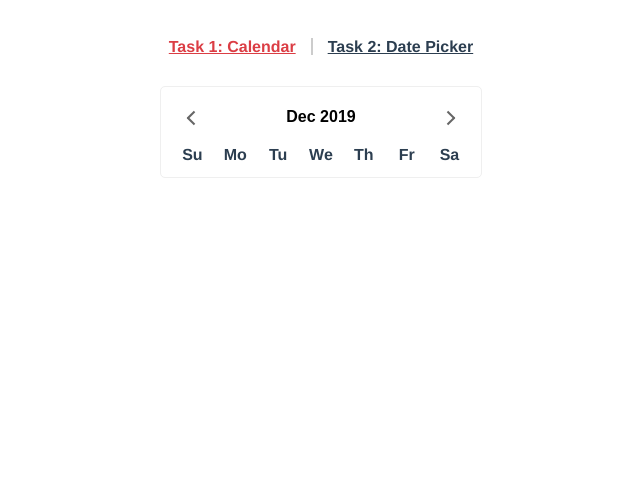
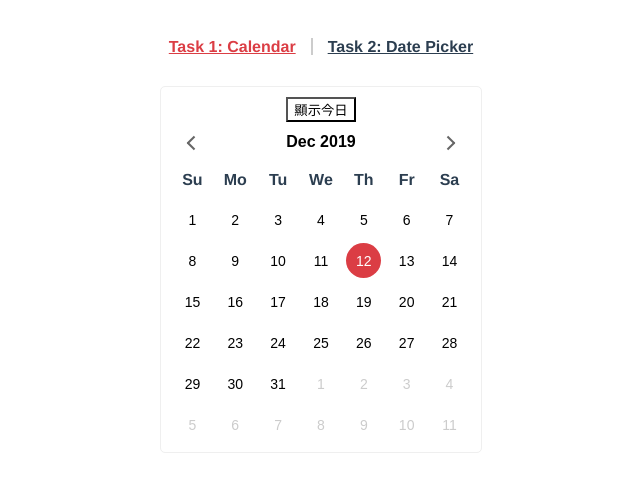
Before and after one commit to askiebaby/my-vue-calendar, a Vue app: page /calendar in a window 1280 px wide. Shown: the top 492 px of the page, without its empty margins (319-959 px from the left). Built offline with nearby package versions, Linux system fonts and the light colour scheme.

Commit message:
Feat: Finish calendar toggling month function

```diff
--- a/src/components/CalendarWidget.vue
+++ b/src/components/CalendarWidget.vue
@@ -1,7 +1,8 @@
 <template>
   <section class="calendar">
-    <CalendarNav :today="today" @update:adjustMonth="adjustMonth($event)" />
-    <CalendarBody />
+    <button @click="setToday">顯示今日</button>
+    <CalendarNav :today="today" :calendar="calendar" @update:adjustMonth="adjustMonth($event)" />
+    <CalendarBody :today="today" :calendar="calendar" />
   </section>
 </template>
 
@@ -20,6 +21,12 @@ export default {
         date: 25,
         day: 3,
       },
+      calendar: {
+        year: 2019,
+        month: 11,
+        date: 25,
+        day: 3,
+      },
     };
   },
   computed: {},
@@ -32,10 +39,10 @@ export default {
      */
     setToday() {
       const todayDate = new Date();
-      this.today.year = todayDate.getFullYear();
-      this.today.month = todayDate.getMonth();
-      this.today.date = todayDate.getDate();
-      this.today.day = todayDate.getDay();
+      this.today.year = this.calendar.year = todayDate.getFullYear();
+      this.today.month = this.calendar.month = todayDate.getMonth();
+      this.today.date = this.calendar.date = todayDate.getDate();
+      this.today.day = this.calendar.day = todayDate.getDay();
     },
 
     /**
@@ -43,7 +50,7 @@ export default {
      * @param yearNum 上一年、下一年
      */
     adjustYear(yearNum) {
-      this.today.year += yearNum;
+      this.calendar.year += yearNum;
     },
 
     /**
@@ -51,19 +58,19 @@ export default {
      * @param monthNum 上個月、下個月
      */
     adjustMonth({ monthNum }) {
-      const monthResult = (this.today.month += monthNum);
+      const monthResult = (this.calendar.month += monthNum);
 
       if (monthResult > 11) {
         // 大於 12 月時
-        this.today.month = 0;
+        this.calendar.month = 0;
         this.adjustYear(1);
       } else if (monthResult < 0) {
         // 小於 1 月時
-        this.today.month = 11;
+        this.calendar.month = 11;
         this.adjustYear(-1);
       } else {
         // 合理範圍內
-        this.today.month = monthResult;
+        this.calendar.month = monthResult;
       }
     },
   },
--- a/src/components/calendar/CalendarBody.vue
+++ b/src/components/calendar/CalendarBody.vue
@@ -12,14 +12,38 @@
     </div>
 
     <!-- days -->
-    <div></div>
+    <div class="calendar__week" v-for="(week, weekIndex) in 6" :key="weekIndex">
+      <button
+        v-for="(day, dayIndex) in 7"
+        :key="dayIndex"
+        :data-date="getDayIndex(week, day)"
+        :class="[
+          'calendar__day',
+        {
+          'calendar__today': checkIsToday(getDayIndex(week, day)),
+          'calendar__this-month': checkDayIsInMonth(getDayIndex(week, day)),
+          'calendar__day--selected':checkIsToday(getDayIndex(week, day)),
+        }]"
+      >{{getDayIndex(week, day).getDate()}}</button>
+    </div>
   </section>
 </template>
 
 <script>
 export default {
   name: 'CalendarBody',
-  props: {},
+  props: {
+    today: {
+      type: Object,
+      default: () => {},
+      required: true,
+    },
+    calendar: {
+      type: Object,
+      default: () => {},
+      required: true,
+    },
+  },
   data() {
     return {
       weekdays: {
@@ -35,8 +59,70 @@ export default {
       },
     };
   },
-  computed: {},
-  methods: {},
+  computed: {
+    // 一個月的第一天是星期幾，day 起始是 0 星期日
+    monthFirstDay() {
+      return new Date(this.calendar.year, this.calendar.month, 1).getDay();
+    },
+
+    // 推算日曆第一格
+    calendarFirstDay() {
+      const date = new Date(
+        this.calendar.year,
+        this.calendar.month,
+        1 - this.monthFirstDay
+      );
+      return {
+        year: date.getFullYear(),
+        month: date.getMonth(),
+        date: date.getDate(),
+        day: date.getDay(),
+      };
+    },
+
+    // 計算應該是幾天
+    calendarDays() {
+      const monthDays = [];
+      let calendar;
+
+      for (let date = 0; date < 42; date++) {
+        calendar = new Date(
+          this.calendarFirstDay.year,
+          this.calendarFirstDay.month,
+          this.calendarFirstDay.date + date
+        );
+        monthDays.push(calendar);
+      }
+
+      return monthDays;
+    },
+  },
+  methods: {
+    // 取得該日期的 date 物件
+    getDayIndex(week, day) {
+      return this.calendarDays[(week - 1) * 7 + (day - 1)];
+    },
+
+    // 確認是否為當日的日期
+    checkIsToday(date) {
+      return (
+        date.getFullYear() === this.today.year &&
+        date.getMonth() === this.today.month &&
+        date.getDate() === this.today.date
+      );
+    },
+
+    // 確認是否為當月的日期
+    checkDayIsInMonth(date) {
+      return this.checkIsThisYear(date) && this.checkIsThisMonth(date);
+    },
+    checkIsThisMonth(date) {
+      return date.getMonth() === this.calendar.month;
+    },
+    checkIsThisYear(date) {
+      return date.getFullYear() === this.calendar.year;
+    },
+  },
   components: {},
 };
 </script>
@@ -59,6 +145,54 @@ export default {
       width: 25px;
       height: 25px;
       font-weight: 600;
+      margin-bottom: 10px;
+    }
+
+    &__week {
+      display: flex;
+      justify-content: space-around;
+      align-items: center;
+    }
+
+    &__week + &__week {
+      margin-top: 6px;
+    }
+
+    &__day {
+      display: flex;
+      justify-content: center;
+      align-items: center;
+      font-size: 0.875rem;
+      width: 35px;
+      height: 35px;
+      border: 0;
+      border-radius: 50%;
+      padding: 0;
+      border: 0;
+
+      // 非當月日期顏色
+      color: #cccccc;
+    }
+
+    &__this-month {
+      // 當月日期基底顏色
+      color: #000000;
+    }
+
+    &__today {
+      // 日期當日顏色
+      color: #db3d44;
+    }
+
+    .calendar__day--selected {
+      // 選中日期後覆蓋的樣式
+      background-color: #db3d44;
+      color: #ffffff;
+
+      &:hover {
+        background-color: #db3d44;
+        color: #ffffff;
+      }
     }
   }
 </style>
--- a/src/components/calendar/CalendarNav.vue
+++ b/src/components/calendar/CalendarNav.vue
@@ -24,6 +24,11 @@ export default {
       default: () => {},
       required: true,
     },
+    calendar: {
+      type: Object,
+      default: () => {},
+      required: true,
+    },
   },
   data() {
     return {
@@ -45,7 +50,9 @@ export default {
   },
   computed: {
     thisYearAndMonthDisplay() {
-      return `${this.monthEN[this.today.month].slice(0, 3)} ${this.today.year}`;
+      return `${this.monthEN[this.calendar.month].slice(0, 3)} ${
+        this.calendar.year
+      }`;
     },
   },
   methods: {},
```
